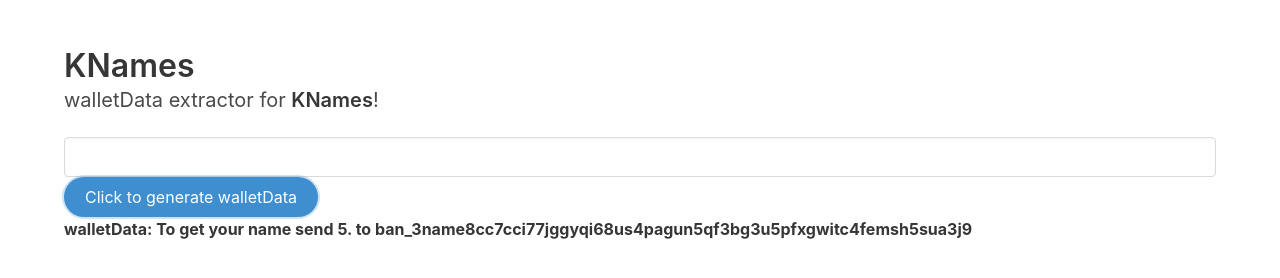
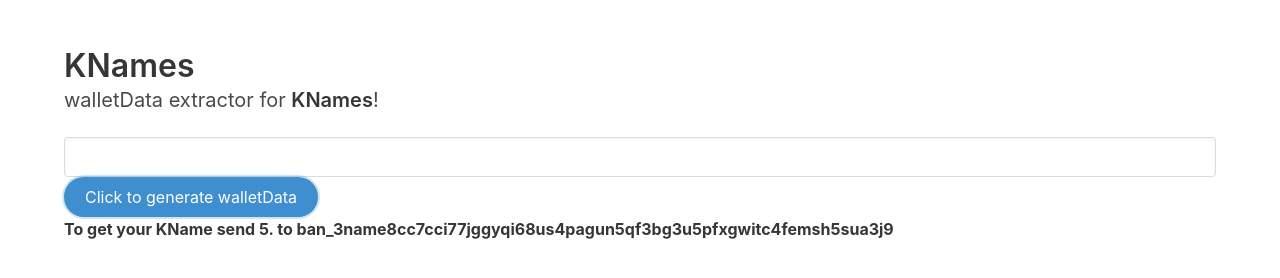
Before and after one commit to Kaffidev/KNames, a website: page browser/index.html in a window 1280 px wide. Both pictures are taken after a click on the button "Click to generate walletData". Drawn offline with nearby package versions, Linux system fonts and the light colour scheme.

Commit message:
Update index.html

```diff
--- a/browser/index.html
+++ b/browser/index.html
@@ -10,7 +10,7 @@
 
     <script>
         function createName(walletName) {
-            document.getElementById('walletData').innerHTML = "walletData: " + KNames.createDataByName(walletName) + `\nTo get your name send 5.${KNames.createDataByName(walletName)} to ban_3name8cc7cci77jggyqi68us4pagun5qf3bg3u5pfxgwitc4femsh5sua3j9`
+            document.getElementById('walletData').innerHTML = `To get your KName send 5.${KNames.createDataByName(walletName)} to ban_3name8cc7cci77jggyqi68us4pagun5qf3bg3u5pfxgwitc4femsh5sua3j9`
         }
     </script>
   </head>
```
